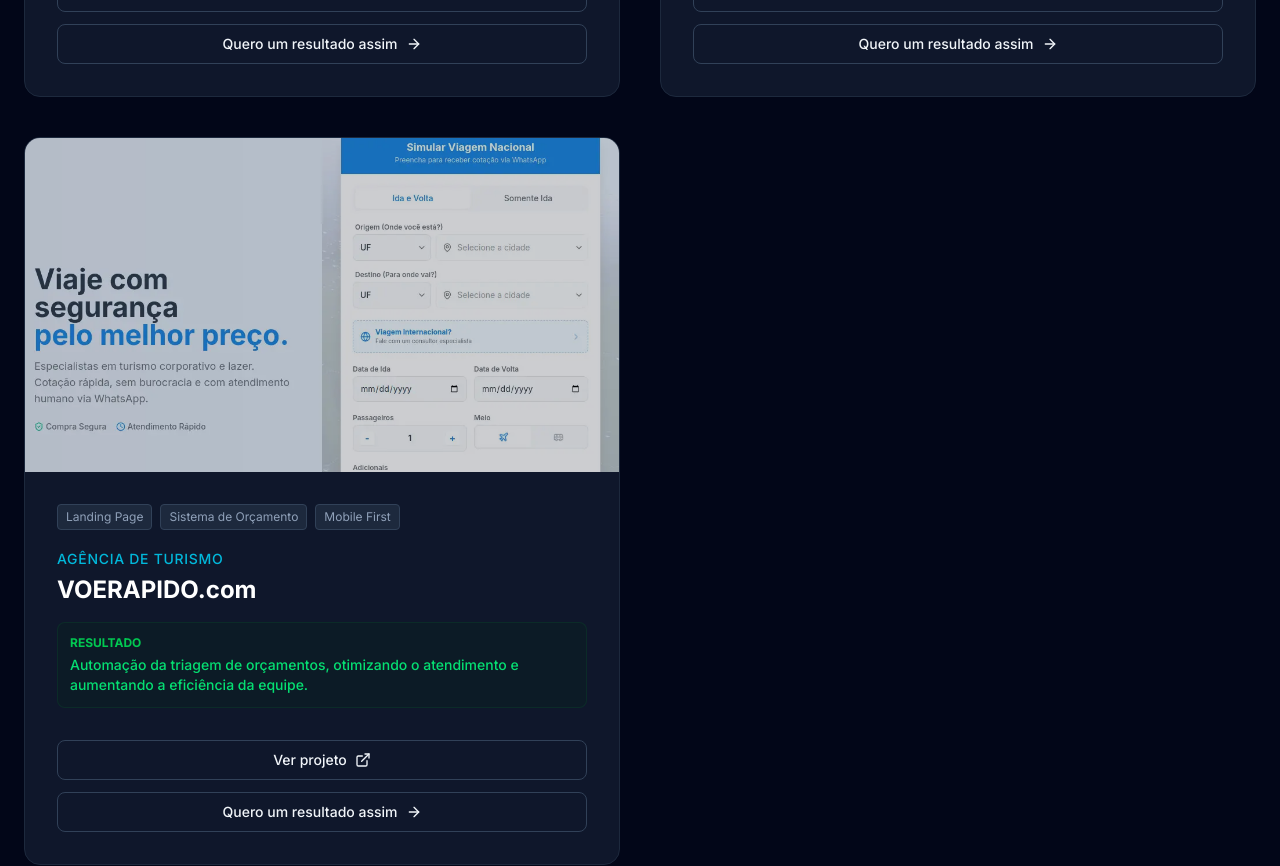
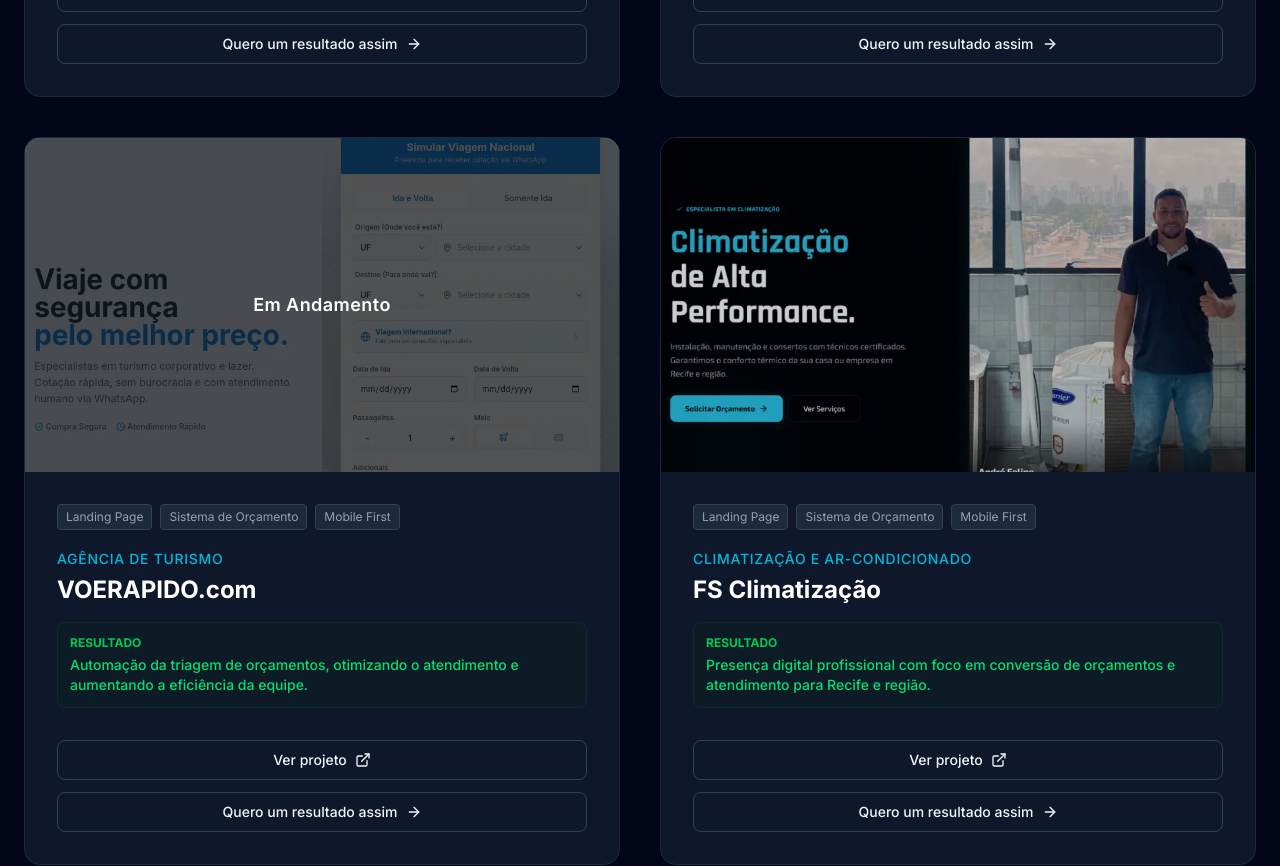
Before and after one commit to ls-tecnologia/Atlas-solucoes-digitais, a Next.js app: page /portfolio in a window 1280 px wide. Shown: the part 1760-2626 px from the top of the page. Built offline with nearby package versions, Linux system fonts and the light colour scheme.

Commit message:
Update portfolio items with new URLs and statuses

```diff
--- a/app/portfolio/page.tsx
+++ b/app/portfolio/page.tsx
@@ -51,7 +51,38 @@
       "Automação da triagem de orçamentos, otimizando o atendimento e aumentando a eficiência da equipe.",
     image: "/images/voerapido.webp",
     tags: ["Landing Page", "Sistema de Orçamento", "Mobile First"],
-    url: "https://voerapido.com",
+    url: "https://voerapido.vercel.app",
+    status: "em_andamento",
+  },
+  {
+    id: 6,
+    title: "FS Climatização",
+    niche: "Climatização e Ar-Condicionado",
+    result:
+      "Presença digital profissional com foco em conversão de orçamentos e atendimento para Recife e região.",
+    image: "/images/fs-atlas.webp",
+    tags: ["Landing Page", "Sistema de Orçamento", "Mobile First"],
+    url: "https://fsclimatizacaope.com.br",
+  },
+  {
+    id: 7,
+    title: "Eduardo Climatização",
+    niche: "Climatização e Ar-Condicionado",
+    result:
+      "Landing page focada em conversão com agendamento direto pelo WhatsApp e credenciamento Midea em destaque.",
+    image: "/images/eduardo-atlas.webp",
+    tags: ["Landing Page", "WhatsApp Integration", "Mobile First"],
+    url: "https://eduardoclimatizacao.com.br",
+  },
+  {
+    id: 8,
+    title: "VF Climatização",
+    niche: "Climatização e Ar-Condicionado",
+    result:
+      "Site institucional com foco em autoridade e conversão, destacando diferenciais de qualidade e orçamento rápido.",
+    image: "/images/vf-atlas.webp",
+    tags: ["Landing Page", "Orçamento Rápido", "Mobile First"],
+    url: "https://xn--climatizaovf-bcb9c.com.br/",
   },
 ];
 
@@ -93,6 +124,13 @@
                       fill
                       className="object-cover group-hover:scale-105 transition-transform duration-500"
                     />
+                    {item.status === "em_andamento" && (
+                      <div className="absolute inset-0 bg-black/60 flex items-center justify-center z-20">
+                        <span className="text-white font-semibold text-lg tracking-wide">
+                          Em Andamento
+                        </span>
+                      </div>
+                    )}
                   </div>
                 </Link>
 
```
